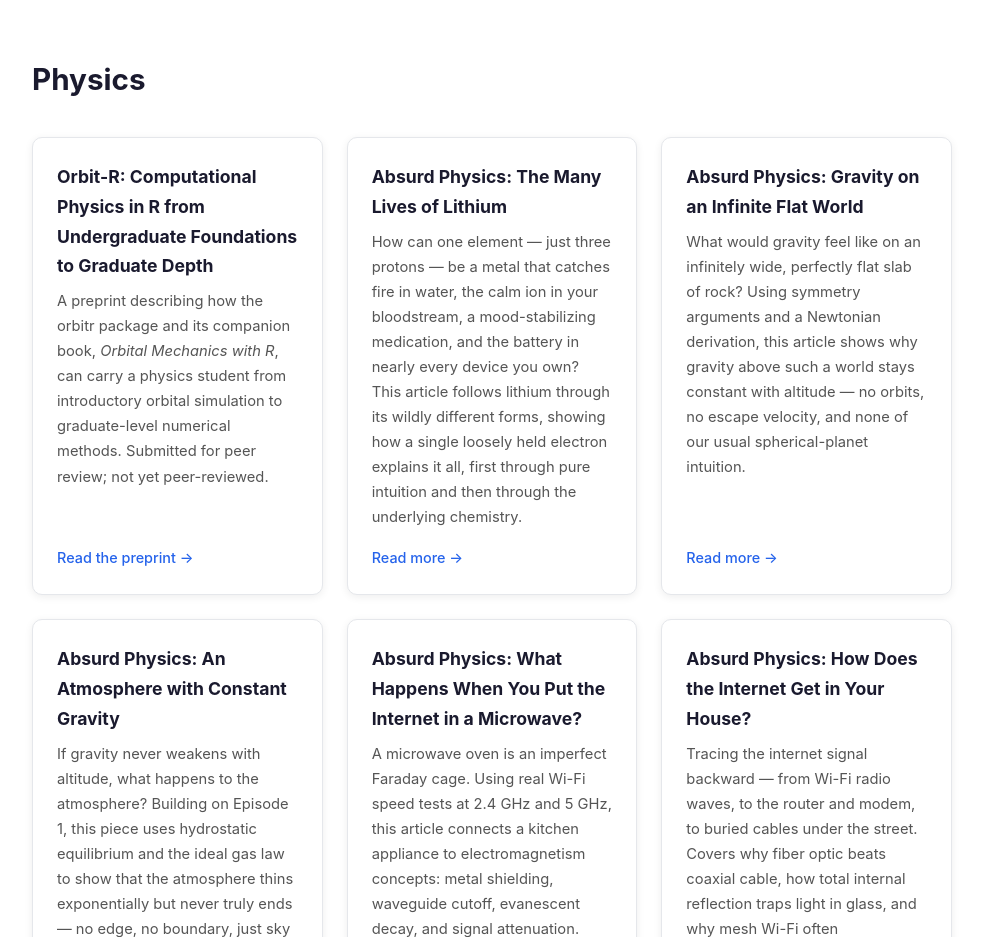
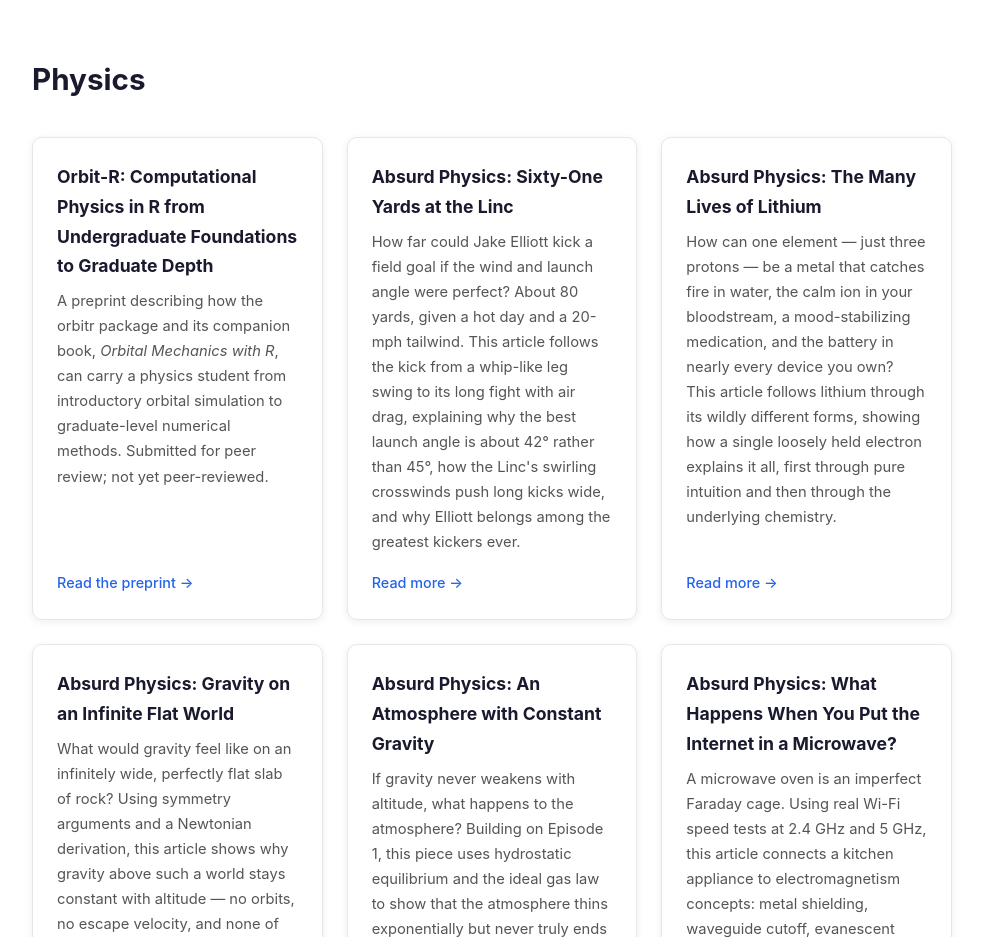
Before and after one commit to DRosenman/daverosenman-site, a plain HTML site: page index.html in a window 1280 px wide. Shown: the part 2840-3777 px from the top of the page, without its empty margins (148-1131 px from the left). Drawn offline with Linux system fonts and the light colour scheme.

Commit message:
added jake elliot article

```diff
--- a/index.html
+++ b/index.html
@@ -123,6 +123,11 @@
         <a href="https://figshare.com/articles/preprint/Orbit-R_Computational_Physics_in_R_from_Undergraduate_Foundations_to_Graduate_Depth/34069302" target="_blank">Read the preprint →</a>
       </div>
       <div class="card">
+        <h3>Absurd Physics: Sixty-One Yards at the Linc</h3>
+        <p>How far could Jake Elliott kick a field goal if the wind and launch angle were perfect? About 80 yards, given a hot day and a 20-mph tailwind. This article follows the kick from a whip-like leg swing to its long fight with air drag, explaining why the best launch angle is about 42° rather than 45°, how the Linc's swirling crosswinds push long kicks wide, and why Elliott belongs among the greatest kickers ever.</p>
+        <a href="https://doi.org/10.6084/m9.figshare.35144908" target="_blank">Read more →</a>
+      </div>
+      <div class="card">
         <h3>Absurd Physics: The Many Lives of Lithium</h3>
         <p>How can one element — just three protons — be a metal that catches fire in water, the calm ion in your bloodstream, a mood-stabilizing medication, and the battery in nearly every device you own? This article follows lithium through its wildly different forms, showing how a single loosely held electron explains it all, first through pure intuition and then through the underlying chemistry.</p>
         <a href="https://figshare.com/articles/online_resource/Absurd_Physics_The_Many_Lives_of_Lithium/32897063?file=66301088" target="_blank">Read more →</a>
```
